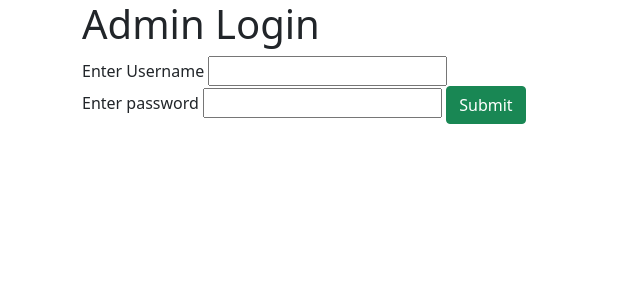
After one commit to mauryakash/resultServer, a Flask app: page /login in a window 1280 px wide. The commit adds this page. Shown: the top 300 px of the page, without its empty margins (0-640 px from the left). Run offline with Flask 2, Linux system fonts and the light colour scheme.

Commit message:
added dynamic html template sending to email

```diff
--- a/app.py
+++ b/app.py
@@ -1,17 +1,20 @@
-from re import template
-from flask import Flask, request,render_template
+from flask import Flask, request,render_template,session,redirect
 from flask_sqlalchemy import SQLAlchemy, request
-from email import message
 import os
 import smtplib
 from email.message import EmailMessage
 import random
+from flask_admin import Admin #admin
+from flask_admin.contrib.sqla import ModelView #admin
+from werkzeug.exceptions import abort #admin
 
 
 app = Flask(__name__)
 app.config['SQLALCHEMY_DATABASE_URI'] = 'mysql+pymysql://root:Ram#12345@localhost/result'
 app.config['SQLALCHEMY_TRACK_MODIFICATIONS'] = False
+app.config['SECRET_KEY'] = "secretkey1" #admin
 db = SQLAlchemy(app)
+admin = Admin(app) #admin
 
 
 class Student(db.Model):
@@ -23,9 +26,22 @@ class Student(db.Model):
     science_marks = db.Column(db.Integer())
     english_marks = db.Column(db.Integer())
 
-otp = random.randint(0000,9999)
+otp = random.randint(1111,9999)
+
+#-----------------------------------Admin --------------------------------
+
+class SecureModelView(ModelView):
+    def is_accessible(self):
+        if "logged_in" in session:
+            return True
+        else:
+            abort(403)
 
 
+admin.add_view(SecureModelView(Student,db.session))
+
+
+#------------------------------------------------------------------------------
 def validate(userotp):
     if otp == int(userotp):
         return True
@@ -54,21 +70,6 @@ def test():
         # server.sendmail("resultservertest@gmail.com", emaildb , message)
 
 
-
-        # msg = EmailMessage()
-        # msg['Subject'] = 'Mail from akash server'
-        # msg['From'] = 'resultservertest@gmail.com'
-        # msg['To'] = emaildb
-        # msg.set_content('This is proper email with body')
-
-        # with smtplib.SMTP_SSL('smtp.gmail.com', 465) as smtp:
-        #     smtp.login('resultservertest@gmail.com', os.environ.get('PASS'))
-
-        #     smtp.send_message(msg)
-
-        # return "Check your Email for the result"
-
-
         msg = EmailMessage()
         msg['Subject'] = 'OTP FROM Akash Server'
         msg['From'] = 'resultservertest@gmail.com'
@@ -92,8 +93,9 @@ def validateotp(rollno):
         data = Student.query.get(rollno)
         emaildb = data.email
         mathmark=data.math_marks
+        engmark=data.english_marks
 
-        render_template('resultdata.html',data=data)
+        html = render_template('resultdata.html',data=data)
 
         userotp = request.form['otp']
         if otp == int(userotp):
@@ -102,8 +104,9 @@ def validateotp(rollno):
             msg['Subject'] = 'Mail from akash server'
             msg['From'] = 'resultservertest@gmail.com'
             msg['To'] = emaildb
-            msg.set_content(str(mathmark))
-            html_msg = open('templates/resultdata.html').read()
+            # msg.set_content(html)
+            html_msg = html
+            # html_msg = open('templates/resultdata.html').read()
             msg.add_alternative(html_msg, subtype='html')
 
             with smtplib.SMTP_SSL('smtp.gmail.com', 465) as smtp:
@@ -111,11 +114,36 @@ def validateotp(rollno):
 
                 smtp.send_message(msg)
 
-            return "Check your Email for the result"
+            return render_template("validateotp.html",message="Check your mail for the result")
         return render_template("home.html", msg = "Otp not verified")
 
+ #------------------------------------------------------------------------------------------------
+ #-----------------------------------------Admin---------------------------------------------------
+ #-------------------------------------------------------------------------------------------------
 
 
+# @app.route("/admin", methods=['GET','POST'])
+# def admin():
+#     return render_template("admin.html")
+
+@app.route("/login", methods=["GET","POST"])
+def login():
+    if request.method == "POST":
+        if request.form.get("username") == "test" and request.form.get("password") == "test":
+            session['logged_in'] = True
+            return redirect("/admin")
+        else:
+            return render_template("login.html", failed = True)
+    return render_template("login.html")
+
+
+@app.route("/logout")
+def logout():
+    session.clear()
+    return redirect("/")
+
+
+#----------------------------------------------------------------------------------------
 
 
 if __name__ == '__main__':
--- a/templates/home.html
+++ b/templates/home.html
@@ -12,5 +12,10 @@
         <input type="submit" class="btn btn-success" name="submit"></button>
     </form>
 
+    <div>
+      <p><strong>{{msg}}</strong></p>
+
+    </div>
+
 
 {% endblock %}
--- /dev/null
+++ b/templates/login.html
@@ -0,0 +1,23 @@
+{% extends "layout.html" %}
+
+{% block content %}
+  <h1>Admin Login</h1>
+
+    <form method="post" action="">
+        <label for="username">Enter Username</label>
+        <input type="text" name="username" required>
+        <br>
+        <label for="password">Enter password</label>
+        <input type="password" name="password" required>
+
+        <input type="submit" class="btn btn-success" name="submit"></button>
+    </form>
+
+    {% if failed %}
+    <div>
+      <p><strong>Incorrect Username or Password</strong></p>
+
+    </div>
+    {% endif %}
+
+{% endblock %}
--- a/templates/validateotp.html
+++ b/templates/validateotp.html
@@ -12,5 +12,9 @@
         <input type="submit" class="btn btn-success" name="otpsubmit"></button>
     </form>
 
+    <div>
+        <p><strong>{{message}}</strong></p>
+
+      </div>
 
 {% endblock %}
```
Also changed, not shown: templates/admin1.html (added, +44 -0 lines), templates/resultdata.html (+4 -11 lines).
